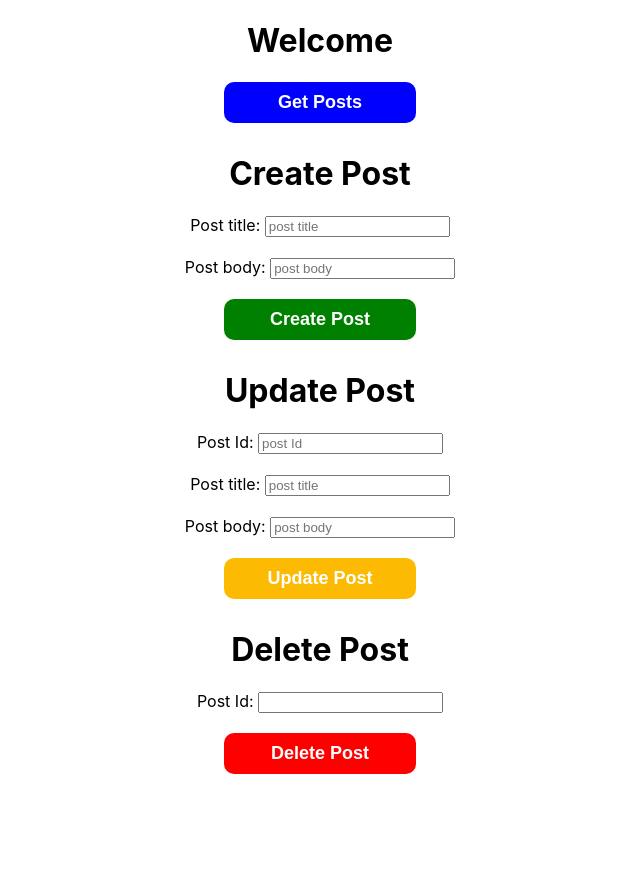
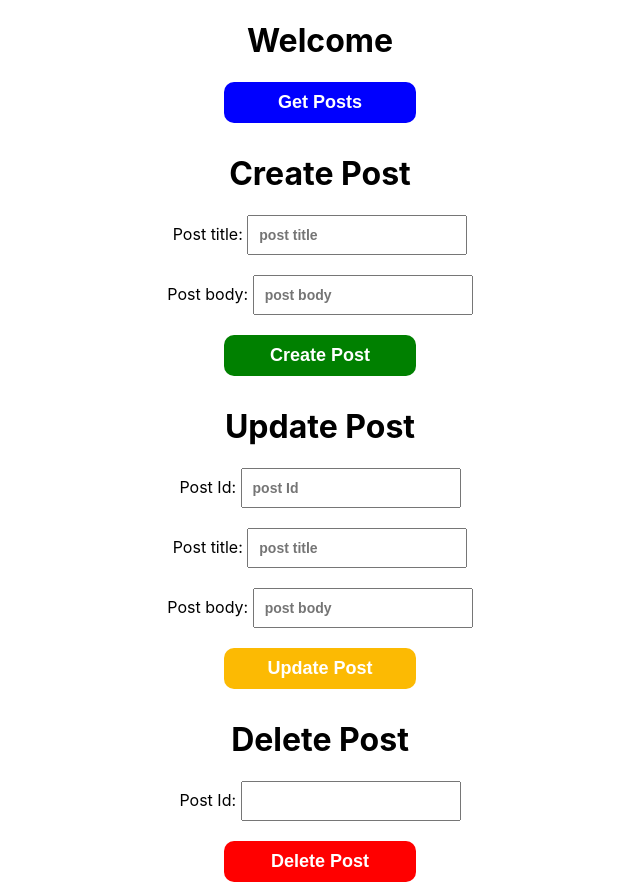
Before and after one commit to Bentike/api_test, a React (Create React App) app: page / in a window 1280 px wide. Shown: the whole page, without its empty margins (320-960 px from the left). Before the commit the page ends 800 px from the top, so only its background shows below. Built offline with nearby package versions, Linux system fonts and the light colour scheme; the HTML template or start-up script is replaced by a standard one.

Commit message:
added style to inputs

```diff
--- a/src/index.css
+++ b/src/index.css
@@ -11,3 +11,9 @@ code {
   font-family: source-code-pro, Menlo, Monaco, Consolas, 'Courier New',
     monospace;
 }
+
+input{
+  padding: 10px;
+  font-size: 14px;
+  font-weight: 600;
+}
```
